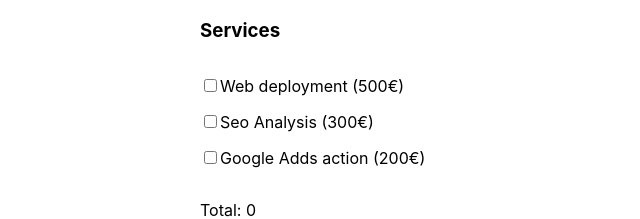
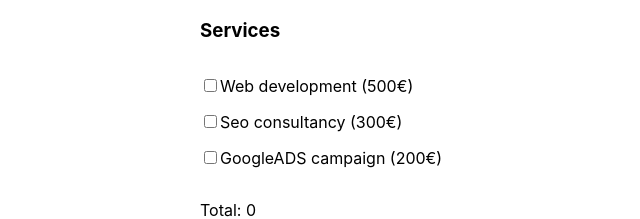
Before and after one commit to anaemerubio/Sprint-7, a React (Create React App) app in the folder sprint7/: page / in a window 1280 px wide. Shown: the top 219 px of the page, without its empty margins (120-760 px from the left). Built offline with nearby package versions, Linux system fonts and the light colour scheme.

Commit message:
semantic changes

```diff
--- a/sprint7/src/App.js
+++ b/sprint7/src/App.js
@@ -33,7 +33,7 @@
   //Checkboxes presupuesto
   const [web, setWeb] = useState(false);
   const [seo, setSeo] = useState(false);
-  const [googleAdds, setGoogleAdds] = useState(false);
+  const [googleAds, setGoogleAds] = useState(false);
 
   //Inputs Web (Número de páginas e idiomas)
   let [pages, setPages] = useState(0);
@@ -42,7 +42,7 @@
   //Handle Checks
   const handleWeb = () => setWeb(!web);
   const handleSeo = () => setSeo(!seo);
-  const handleGoogleAdds = () => setGoogleAdds(!googleAdds);
+  const handleGoogleAds = () => setGoogleAds(!googleAds);
 
   //Handle Inputs
   const handlePages = (event) => setPages(Number(event.target.value));
@@ -57,8 +57,8 @@
     if(name === 'web' && !checked) setTotal(total-500);
     if(name === 'seo' && checked ) setTotal(total+300);
     if(name === 'seo' && !checked)  setTotal(total-300);
-    if(name === 'googleAdds' && checked) setTotal(total+200);
-    if(name === 'googleAdds' && !checked) setTotal(total-200);
+    if(name === 'googleAds' && checked) setTotal(total+200);
+    if(name === 'googleAds' && !checked) setTotal(total-200);
   }
 
   useEffect(() => {
@@ -70,7 +70,7 @@
 
       if(web) costChecks += 500;
       if(seo) costChecks += 300;
-      if(googleAdds) costChecks += 200;
+      if(googleAds) costChecks += 200;
 
       setTotal(costTotal+costChecks);
   }
@@ -95,7 +95,7 @@
     <Form>
       <h3>Services </h3>
       <Checkbox
-        label='Web deployment (500€)'
+        label='Web development (500€)'
         name='web'
         check={web}
         onChange={handleWeb}
@@ -122,17 +122,17 @@
       </Panel>}
 
       <Checkbox
-        label='Seo Analysis (300€)'
+        label='Seo consultancy (300€)'
         name='seo'
         check={seo}
         onChange={handleSeo}
         onClick={totalChecks}
       />
       <Checkbox
-        label='Google Adds action (200€)'
-        name='googleAdds'
-        check={googleAdds}
-        onChange={handleGoogleAdds}
+        label='GoogleADS campaign (200€)'
+        name='googleAds'
+        check={googleAds}
+        onChange={handleGoogleAds}
         onClick={totalChecks}
       />
       <p>Total: {total}</p>
```
